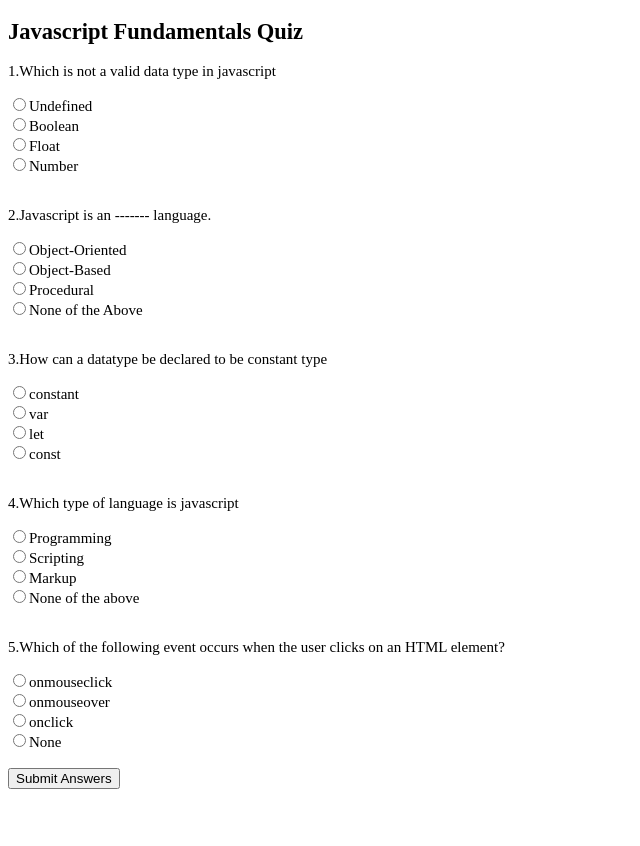
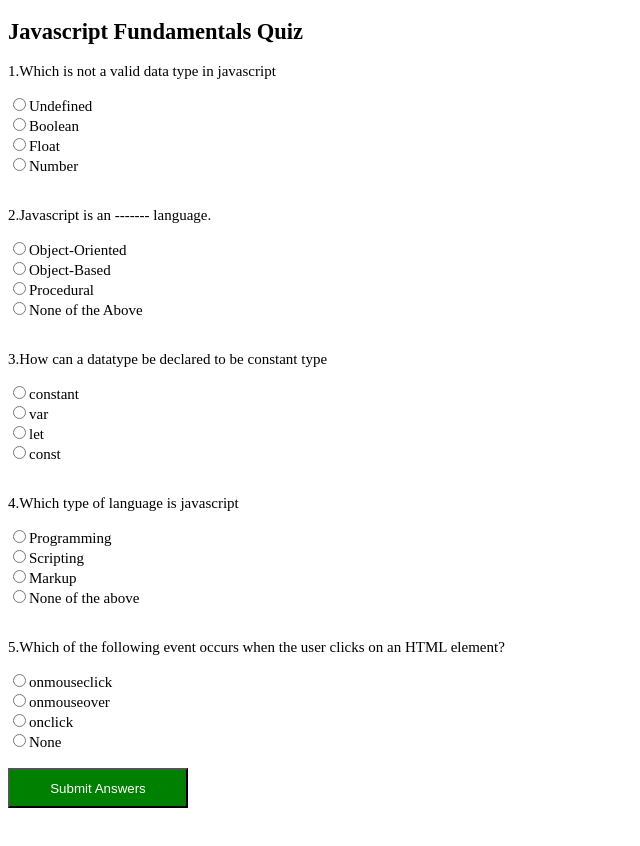
Before and after one commit to Nicholas-Kimutai/Quiz-Board, a plain HTML site: page index.html in a window 1280 px wide. Shown: the whole page, without its empty margins (0-640 px from the left). Drawn offline with Linux system fonts and the light colour scheme.

Commit message:
style: styled the background color, width and height of submit button

```diff
--- a/css/style.css
+++ b/css/style.css
@@ -2,3 +2,10 @@ body{
     background-color:white;
     font-size: 15px;
 }
+button{
+ width: 180px;
+ height: 40px;
+ background-color: green;
+ color: white;
+
+}
```
